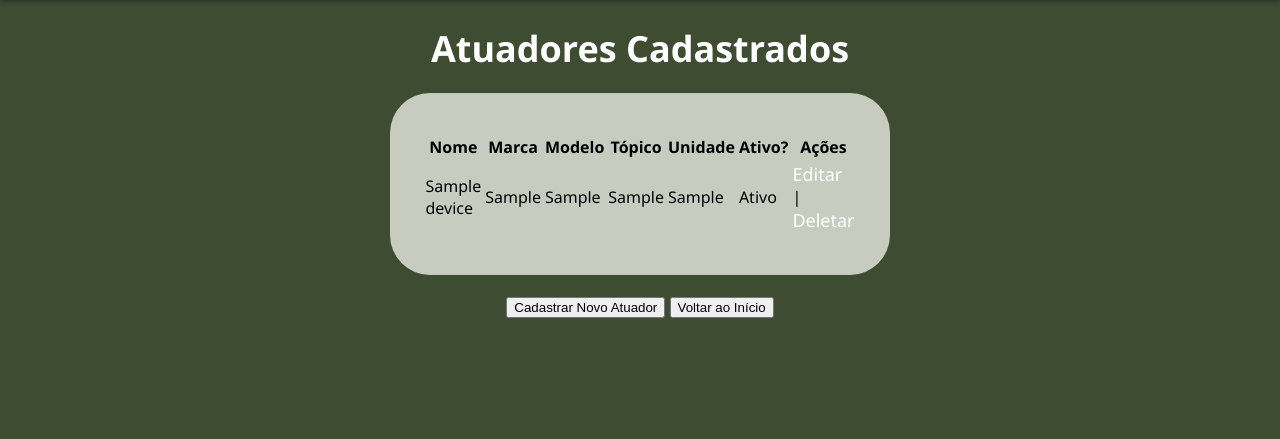
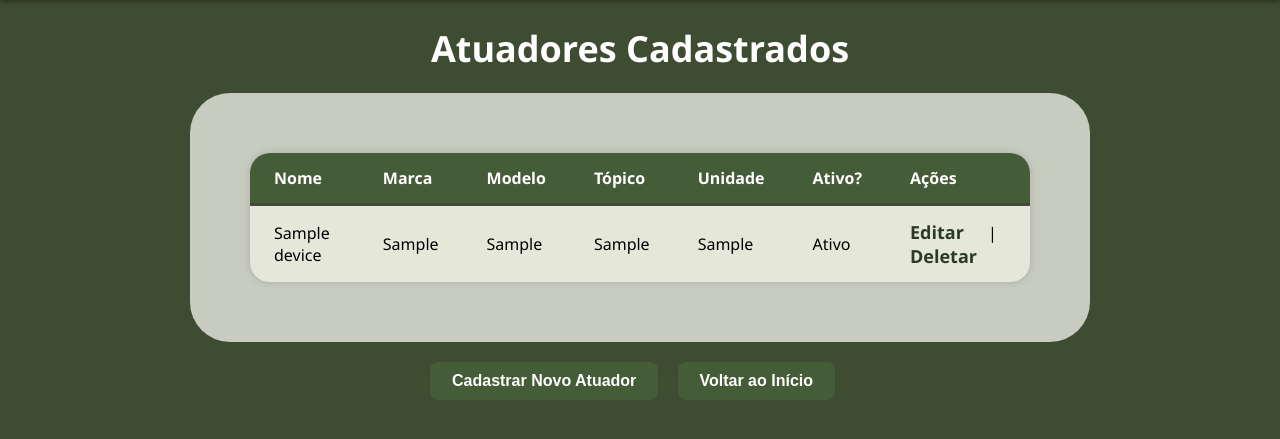
Before and after one commit to DraNefario/flask_app, a Flask app: page /list_actuators in a window 1280 px wide. Shown: the part 54-493 px from the top of the page. Run offline with Flask 3, Linux system fonts and the light colour scheme; tables that the repository leaves empty hold one stand-in row (values such as "Sample post").

Commit message:
Update listar_atuador.css

```diff
--- a/expcriativa/static/css/listar_atuador.css
+++ b/expcriativa/static/css/listar_atuador.css
@@ -98,11 +98,79 @@ header nav a:hover {
     background-color: #c8ccc0;
     border-radius: 40px;
     padding: 40px;
-    width: 500px;
+    width: 900px;  /* mais largo */
+    padding: 60px;
     display: flex;
     flex-direction: column;
     align-items: center;
     margin-bottom: 20px;
+}
+
+/* Estilo da tabela para ficar espaçada e organizada dentro do login-card */
+table {
+    width: 100%;
+    border-collapse: collapse; /* bordas colapsadas para visual unificado */
+    border-radius: 20px; /* borda arredondada da tabela */
+    overflow: hidden; /* para bordas arredondadas funcionarem */
+    box-shadow: 0 0 8px rgba(0,0,0,0.15);
+    background-color: #e5e8d9; /* fundo do "quadrado" da tabela */
+}
+
+/* Cabeçalho */
+thead th {
+    background-color: #455c38;
+    color: white;
+    font-weight: 600;
+    padding: 14px 24px;
+    text-align: left;
+    border-bottom: 3px solid #3e4c32;
+}
+
+/* Linhas e células */
+tbody td {
+    padding: 14px 24px;
+    background-color: transparent; /* transparente para o fundo do table aparecer */
+    border-bottom: 1px solid #c8ccc0;
+}
+
+/* Última linha sem borda inferior */
+tbody tr:last-child td {
+    border-bottom: none;
+}
+
+/* Links dentro da tabela */
+tbody td a {
+    margin-right: 20px;
+    color: #2c3a25;
+    font-weight: 600;
+    text-decoration: none;
+    transition: color 0.3s ease;
+}
+
+tbody td a:hover {
+    color: #455c38;
+    text-decoration: underline;
+}
+
+nav form {
+    display: inline;
+    margin-right: 15px;
+}
+
+nav input[type="submit"] {
+    cursor: pointer;
+    font-size: 16px;
+    padding: 10px 22px;
+    border-radius: 8px;
+    border: none;
+    background-color: #455c38;
+    color: white;
+    font-weight: 600;
+    transition: background-color 0.3s ease;
+}
+
+nav input[type="submit"]:hover {
+    background-color: #5a7249;
 }
 
 ul {
@@ -115,7 +183,6 @@ ul li {
     margin-bottom: 10px;
 }
 
-
 a {
     color: #ffffff;
     text-decoration: none;
```
Lines whose indentation alone changed are shown as unchanged.
